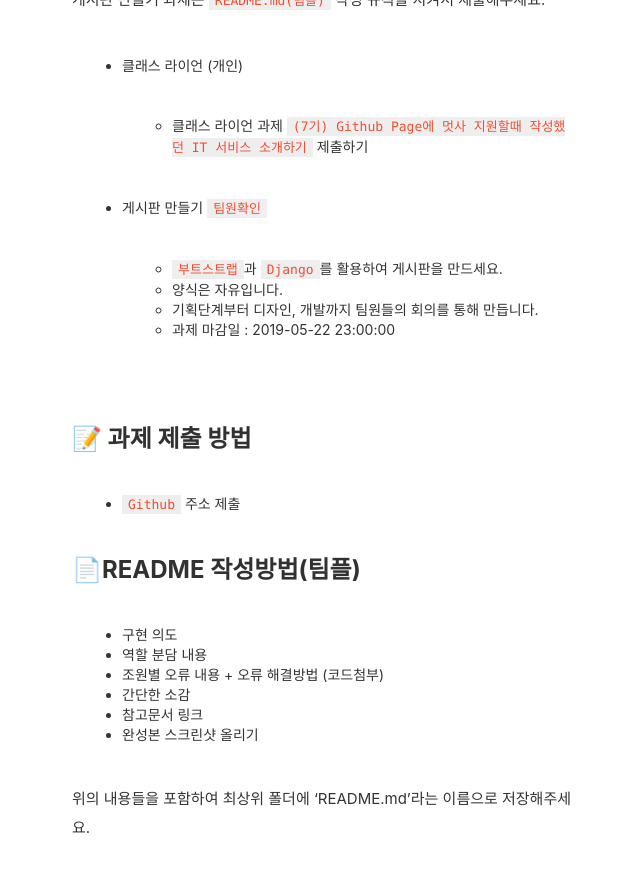
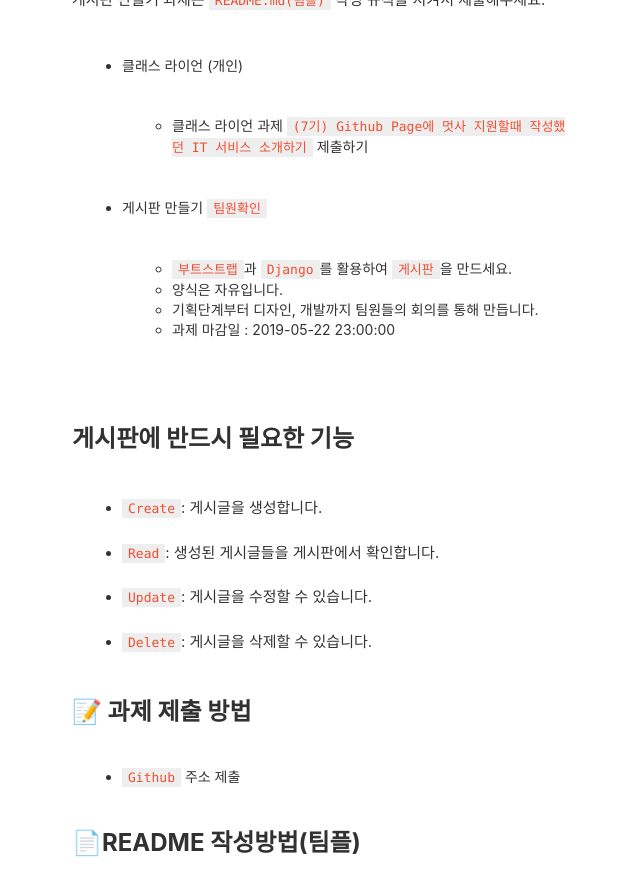
Before and after one commit to likelionkonkuk/likelionkonkuk.github.io, a Jekyll site: the page built from _posts/2019-05-09-notice-09.md, in a window 1280 px wide and 900 px high, scrolled down 350 px. Shown: the top 896 px of the window, without its empty margins (318-958 px from the left). Built offline with Jekyll 4.4.1, drawn with Linux system fonts in a browser that asks for light colours.

Commit message:
notice 6

```diff
--- a/_posts/2019-05-09-notice-09.md
+++ b/_posts/2019-05-09-notice-09.md
@@ -13,12 +13,23 @@ updated: 2019-05-09
 
 
 - 게시판 만들기 <a href="#team">`팀원확인`</a>
-    - [`부트스트랩`](https://getbootstrap.com/)과 `Django`를 활용하여 게시판을 만드세요.
+    - [`부트스트랩`](https://getbootstrap.com/)과 `Django`를 활용하여 <a href="#bulletin">`게시판`</a>을 만드세요.
     - 양식은 자유입니다.
     - 기획단계부터 디자인, 개발까지 팀원들의 회의를 통해 만듭니다.
     - 과제 마감일 : 2019-05-22 23:00:00
 
 <br>
+
+<h2 id="bulletin">게시판에 반드시 필요한 기능</h2>
+
+- `Create`: 게시글을 생성합니다.
+
+- `Read`: 생성된 게시글들을 게시판에서 확인합니다.
+
+- `Update`: 게시글을 수정할 수 있습니다.
+
+- `Delete`: 게시글을 삭제할 수 있습니다.
+
 
 ## 📝 과제 제출 방법
 
```
